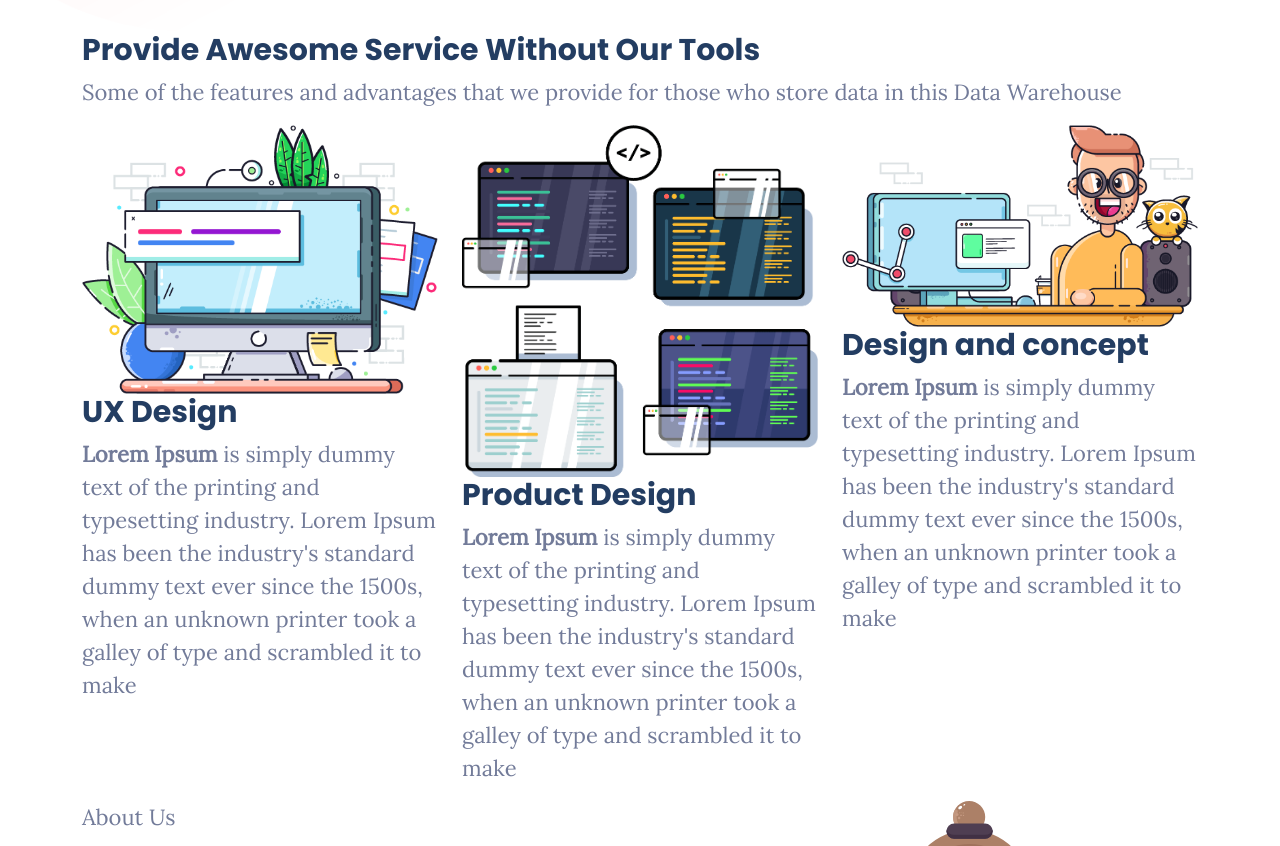
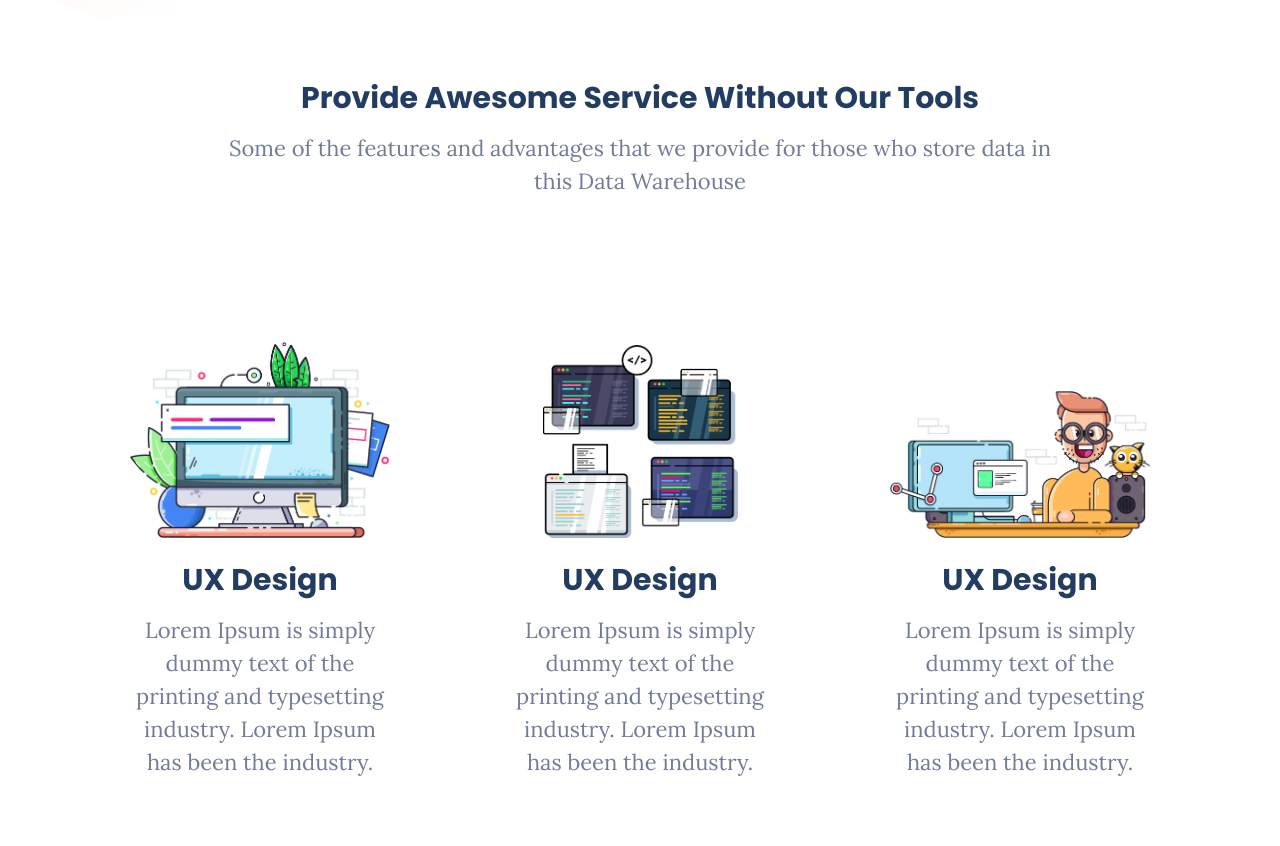
Before and after one commit to Khalid-Hasan-Jihad/digital-agency-landing-page, a plain HTML site: page index.html in a window 1280 px wide. Shown: the part 720-1566 px from the top of the page. Drawn offline with Linux system fonts and the light colour scheme; files whose address does not match are found by name.

Commit message:
many changes

```diff
--- a/assets/css/style.scss
+++ b/assets/css/style.scss
@@ -1,6 +1,6 @@
 $primary-font: "Poppins", sans-serif;
-$primary-color:#233d62;
-$secondary-color:#fe6347;
+$primary-color: #233d62;
+$secondary-color: #fe6347;
 $tirtiary-color: #727b99;
 
 @mixin title {
@@ -18,7 +18,7 @@ body {
   h1 {
     font-family: $primary-font;
     font-size: 3rem;
-    color: $primary-color
+    color: $primary-color;
   }
   h2 {
     @include title();
@@ -30,17 +30,24 @@ body {
     .hero_img {
       height: 80%;
     }
-    .our_btn{
+    .our_btn {
       color: white;
       background-color: $secondary-color;
       border-radius: 2rem;
       font-family: $primary-font;
       padding: 1rem 3rem;
-
-        &:hover{
-            border: #233d62;
-            background-color: none;
+      &:hover {
+        border: 2px solid #233d62;
+        background-color: white;
+        color: #233d62;
       }
     }
   }
+  main {
+    .our_card:hover{
+      box-shadow: 0 0 20px #233d6254;
+      border-radius: 2rem;
+      transition-duration: 0.3s;
     }
+  }
+}
--- a/index.html
+++ b/index.html
@@ -17,7 +17,7 @@
 
   <body>
     <!-- header and navigation start  -->
-    <header style="background: url('assets/img/bg.png') center / cover no-repeat">
+    <header style="background: url('assets/img/bg.png') center / cover no-repeat" class="mb-5">
       <div class="container">
         <!-- nav start -->
         <nav class="navbar navbar-light navbar-expand-md navigation-clean-button" style="background: rgba(255, 255, 255, 0)">
@@ -46,9 +46,9 @@
         </nav>
         <!-- nav end -->
         <div class="row">
-          <div class="col-12 col-xl-6 col-xxl-6 col-lg-6 col-sm-12 col-md-6 d-flex justify-content-center flex-column align-items-start">
-            <h1 class="mb-5">Create to plan your business</h1>
-            <p class="mb-5">increase your productivity with simple to-do app. app to manage.</p>
+          <div class="col-12 col-xl-6 col-xxl-6 col-lg-6 col-sm-12 col-md-6 d-flex justify-content-center flex-column align-items-center align-items-xl-start align-items-md-start align-items-xxl-start align-items-lg-start align-items-sm-center">
+            <h1 class="mb-5 text-center text-sm-center text-md-start text-lg-start text-xl-start text-xxl-start">Create to plan your business</h1>
+            <p class="mb-5 text-center text-sm-center text-md-start text-lg-start text-xl-start text-xxl-start">Increase your productivity with simple to-do app. App to manage.</p>
             <a href="#" class="mb-5 btn our_btn">Hire Us Today</a>
           </div>
           <div class="col-12 col-xl-6 col-xxl-6 col-lg-6 col-sm-12 col-md-6 d-flex justify-content-center align-items-center">
@@ -57,41 +57,44 @@
         </div>
       </div>
     </header>
-    <!-- header and navigation start  -->
+    <!-- header and navigation end -->
+    <!-- main start  -->
     <main>
       <div class="container">
         <div class="row">
-          <div class="col">
-            <h2>Provide Awesome Service Without Our Tools</h2>
-            <p>Some of the features and advantages that we provide for those who store data in this Data Warehouse</p>
+          <div class="col d-flex align-items-center justify-content-center flex-column">
+            <h2 class="mb-3 text-center">Provide Awesome Service Without Our Tools</h2>
+            <p class="mb-5 text-center w-75">Some of the features and advantages that we provide for those who store data in this Data Warehouse</p>
           </div>
         </div>
-        <div class="row">
-          <div class="col">
-            <img class="img-fluid" src="assets/img/monitor-illustration.png" />
-            <h2>UX Design</h2>
-            <p>
-              <strong>Lorem Ipsum</strong>&nbsp;is simply dummy text of the printing and typesetting industry. Lorem Ipsum has been the industry's standard dummy text ever since the 1500s, when an unknown printer took a galley of type and scrambled
-              it to make<br />
-            </p>
+        <!-- cards start -->
+        <div class="row d-flex flex-row align-items-end mt-5 mb-5">
+          <div class="col col-12 col-sm-12 col-md-12 col-lg-4 col-xl-4 col-xxl-4 ">
+            <div class="d-flex flex-column justify-content-center align-items-center text-center p-5 our_card">
+              <img class="img-fluid w-90" src="assets/img/monitor-illustration.png" />
+              <h2 class="mt-4 mb-3">UX Design</h2>
+              <p>Lorem Ipsum is simply dummy text of the printing and typesetting industry. Lorem Ipsum has been the industry.</p>
+            </div>
           </div>
-          <div class="col">
-            <img class="img-fluid" src="assets/img/browser_illustrations.png" />
-            <h2>Product Design</h2>
-            <p>
-              <strong>Lorem Ipsum</strong>&nbsp;is simply dummy text of the printing and typesetting industry. Lorem Ipsum has been the industry's standard dummy text ever since the 1500s, when an unknown printer took a galley of type and scrambled
-              it to make<br />
-            </p>
+
+          <div class="col col-12 col-sm-12 col-md-12 col-lg-4 col-xl-4 col-xxl-4">
+            <div class="d-flex flex-column justify-content-center align-items-center text-center p-5 our_card">
+              <img class="img-fluid w-75" src="assets/img/browser_illustrations.png" />
+              <h2 class="mt-4 mb-3">UX Design</h2>
+              <p>Lorem Ipsum is simply dummy text of the printing and typesetting industry. Lorem Ipsum has been the industry.</p>
+            </div>
           </div>
-          <div class="col">
-            <img class="img-fluid" src="assets/img/guy-cat-illustration.png" />
-            <h2>Design and concept</h2>
-            <p>
-              <strong>Lorem Ipsum</strong>&nbsp;is simply dummy text of the printing and typesetting industry. Lorem Ipsum has been the industry's standard dummy text ever since the 1500s, when an unknown printer took a galley of type and scrambled
-              it to make<br />
-            </p>
+
+          <div class="col col-12 col-sm-12 col-md-12 col-lg-4 col-xl-4 col-xxl-4">
+            <div class="d-flex flex-column justify-content-center align-items-center text-center p-5 our_card">
+              <img class="img-fluid w-90" src="assets/img/guy-cat-illustration.png" />
+              <h2 class="mt-4 mb-3">UX Design</h2>
+              <p>Lorem Ipsum is simply dummy text of the printing and typesetting industry. Lorem Ipsum has been the industry.</p>
+            </div>
           </div>
         </div>
+        <!-- cards end -->
+
         <div class="row">
           <div class="col">
             <p>About Us</p>
```
Also changed, not shown: assets/css/style.css, 1 other file. Lines whose indentation alone changed are shown as unchanged.
